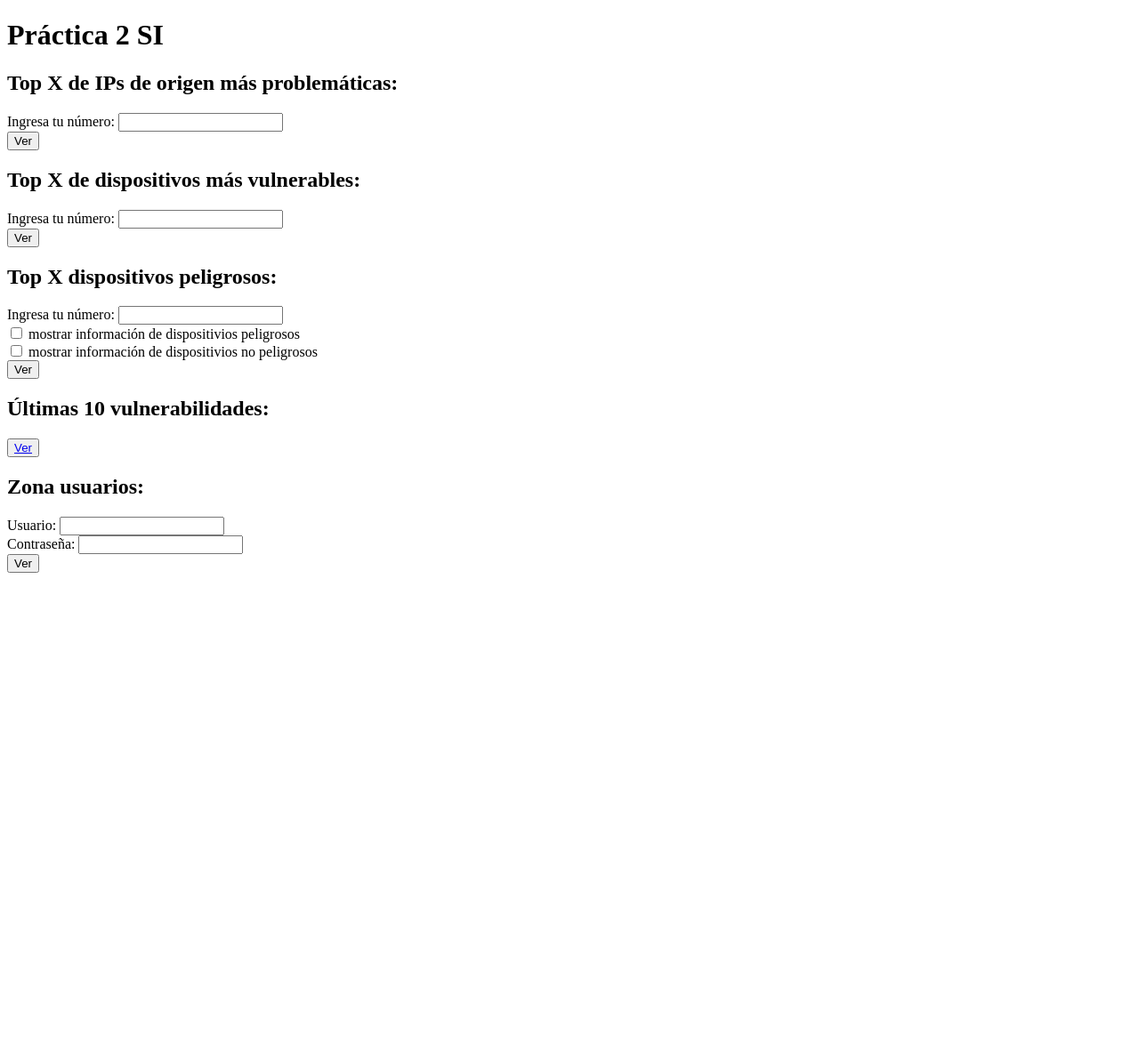
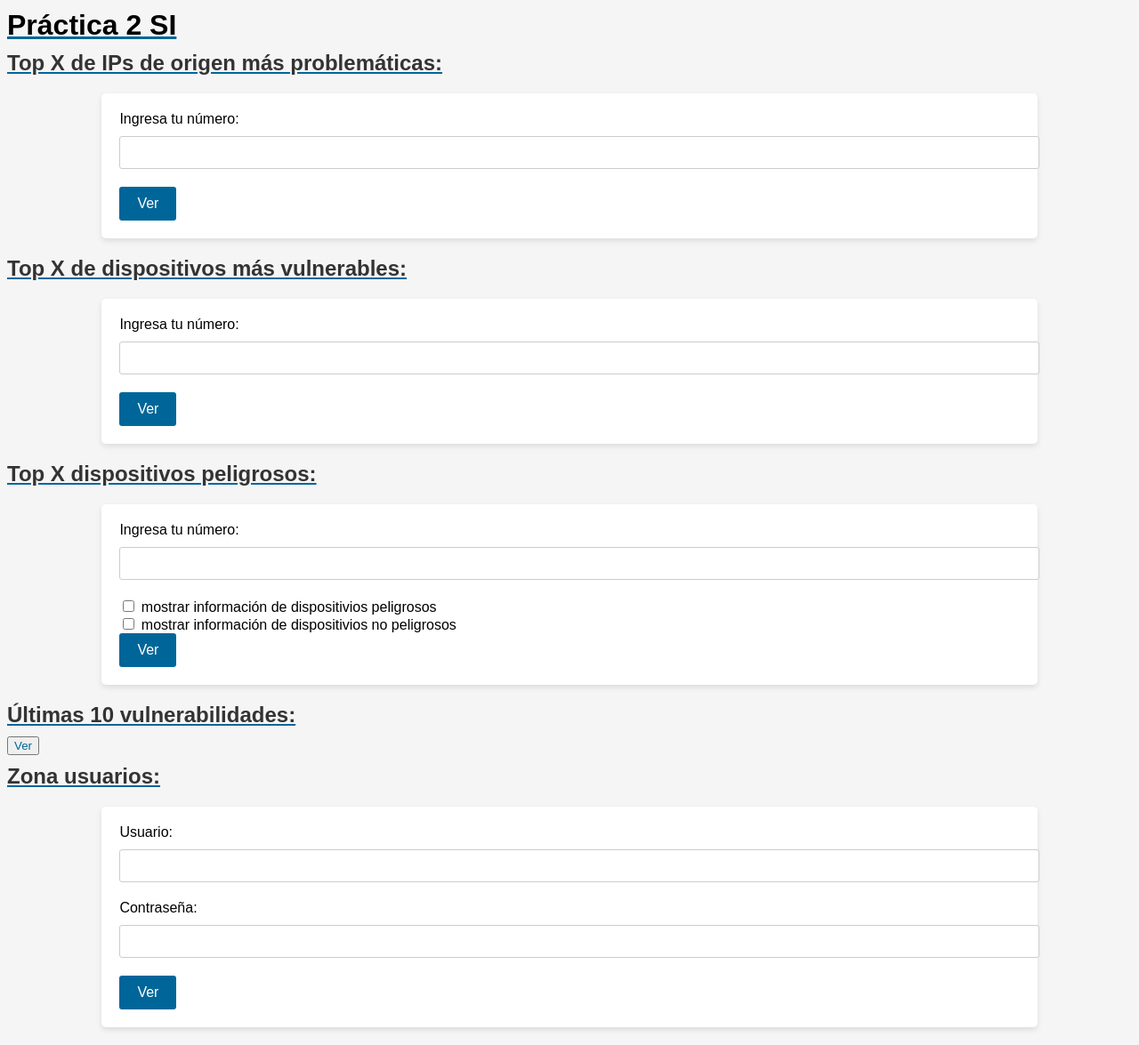
Before and after one commit to ByBraTaS/Practica2SI, a Flask app: page / in a window 1280 px wide. Shown: the whole page at 89% size. Before the commit the page ends 644 px from the top, so only its background shows below. Run offline with Flask 3, Linux system fonts and the light colour scheme; parts of the project's set-up code (start-up, migrations or seed data) failed here and were passed over.

Commit message:
cambios estilo html

```diff
--- a/main.py
+++ b/main.py
@@ -61,12 +61,15 @@ def flask():
             ips = 0
         cur.execute("SELECT origen, COUNT(*) as num_alertas FROM alerts WHERE prioridad = 1 GROUP BY origen ORDER BY num_alertas DESC LIMIT {}".format(ips))
         rows = cur.fetchall()
-        html = f'<h1>Top {ips} de IPs de origen más problemáticas:</h1>'
-        html += '<ul>'
+        html = f'<h1 style="color:#006699; text-align:center; font-size:30px; font-weight:bold;">Top {ips} de IPs de origen más problemáticas:</h1>'
+        html += '<ul style="list-style: none; margin: 0; padding: 0; border: 1px solid #ccc; border-radius: 5px;">'
+
         for row in rows:
-            html += f'<li>{row[0]} ({row[1]} alertas)</li>'
+            html += f'<li style="padding: 10px 0; border-bottom: 1px solid #ccc;">{row[0]} ({row[1]} servicios inseguros)</li>'
+
         html += '</ul>'
-        html += '<button> <a href="/"> Volver</a></button>'
+        html += '<button style="background-color: #006699; color: #fff; border: none; border-radius: 3px; padding: 10px 20px; font-size: 16px; cursor: pointer;"> <a href="/" style="color: #fff; text-decoration: none;">Volver</a></button>'
+
         con.commit()
         return html
 
@@ -82,12 +85,12 @@ def flask():
             devices = 0
         cur.execute("SELECT id,SUM(servicios_inseguros + vulnerabilidades_detectadas) as inseguros FROM devices GROUP BY id ORDER BY inseguros DESC LIMIT {}".format(devices))
         rows = cur.fetchall()
-        html = f'<h1>Top {devices} de dispositivos peligrosos:</h1>'
-        html += '<ul>'
+        html = f'<h1 style="color:#006699; text-align:center; font-size:30px; font-weight:bold;">Top {devices} de dispositivos peligrosos:</h1>'
+        html += '<ul style="list-style: none; margin: 0; padding: 0; border: 1px solid #ccc; border-radius: 5px;">'
         for row in rows:
-            html += f'<li>{row[0]} ({row[1]} servicios inseguros)</li>'
+            html += f'<li style="padding: 10px 0; border-bottom: 1px solid #ccc;">{row[0]} ({row[1]} servicios inseguros)</li>'
         html += '</ul>'
-        html += '<button> <a href="/"> Volver</a></button>'
+        html += '<button style="background-color: #006699; color: #ffffff; border: none; border-radius: 3px; padding: 10px 20px; font-size: 16px; cursor: pointer;"> <a href="/"> Volver</a></button>'
         con.commit()
         return html
 
@@ -104,31 +107,31 @@ def flask():
 
         cur.execute("SELECT id, ip, responsable_id, ROUND(CAST(servicios_inseguros AS FLOAT) / servicios * 100, 2) as div FROM devices WHERE servicios > 0 and div > 33 GROUP BY id ORDER BY div DESC LIMIT {}".format(devices))
         rows = cur.fetchall()
-        html = f'<h1>Top {devices} de dispositivos más peligrosos:</h1>'
-        html += '<ul>'
+        html = f'<h1 style="color:#006699; text-align:center; font-size:30px; font-weight:bold;">Top {devices} de dispositivos más peligrosos:</h1>'
+        html += '<ul style="list-style: none; margin: 0; padding: 0; border: 1px solid #ccc; border-radius: 5px;">'
         for row in rows:
-            html += f'<li>{row[0]}/ IP: {row[1]}/ RESPONSABLE: {row[2]}/ ({row[3]}% servicios inseguros)</li>'
+            html += f'<li style="padding: 10px 0; border-bottom: 1px solid #ccc;">ID:  {row[0]}/ IP: {row[1]} / RESPONSABLE: {row[2]} / ({row[3]}% servicios inseguros)</li>'
         html += '</ul>'
 
         if 'dangerCheck' in fl.request.form and fl.request.form['dangerCheck'].strip():
             cur.execute("SELECT id, ip, responsable_id, ROUND(CAST(servicios_inseguros AS FLOAT) / servicios * 100, 2) as div FROM devices WHERE servicios > 0 and div > 33 GROUP BY id ORDER BY div DESC")
             rows = cur.fetchall()
-            html += f'<h2>Información de dispositivos peligrosos:</h2>'
-            html += '<ul>'
+            html += f'<h2 style="color:#006699; text-align:center; font-size:30px; font-weight:bold;">Información de dispositivos peligrosos:</h2>'
+            html += '<ul style="list-style: none; margin: 0; padding: 0; border: 1px solid #ccc; border-radius: 5px;">'
             for row in rows:
-                html += f'<li>{row[0]}/ IP: {row[1]}/ RESPONSABLE: {row[2]}/ ({row[3]}% servicios inseguros)</li>'
+                html += f'<li style="padding: 10px 0; border-bottom: 1px solid #ccc;">ID:  {row[0]}/ IP: {row[1]}/ RESPONSABLE: {row[2]} / ({row[3]}% servicios inseguros)</li>'
             html += '</ul>'
 
         if 'noDangerCheck' in fl.request.form and fl.request.form['noDangerCheck'].strip():
             cur.execute("SELECT id, ip, responsable_id, ROUND(CAST(servicios_inseguros AS FLOAT) / servicios * 100, 2) as div FROM devices WHERE div <= 33 OR div IS NULL GROUP BY id ORDER BY div DESC")
             rows = cur.fetchall()
-            html += f'<h2>Información de dispositivos no peligrosos:</h2>'
-            html += '<ul>'
+            html += f'<h2 style="color:#006699; text-align:center; font-size:30px; font-weight:bold;">Información de dispositivos no peligrosos:</h2>'
+            html += '<ul style="list-style: none; margin: 0; padding: 0; border: 1px solid #ccc; border-radius: 5px;">'
             for row in rows:
-                html += f'<li>{row[0]}/ IP: {row[1]}/ RESPONSABLE: {row[2]}/ ({row[3]}% servicios inseguros)</li>'
+                html += f'<li style="padding: 10px 0; border-bottom: 1px solid #ccc;">ID:  {row[0]} / IP: {row[1]} / RESPONSABLE: {row[2]} / ({row[3]}% servicios inseguros)</li>'
             html += '</ul>'
 
-        html += '<button> <a href="/"> Volver</a></button>'
+        html += '<button style="background-color: #006699; color: #ffffff; border: none; border-radius: 3px; padding: 10px 20px; font-size: 16px; cursor: pointer;"> <a href="/"> Volver</a></button>'
         con.commit()
         return html
 
@@ -137,13 +140,26 @@ def flask():
         url = "https://cve.circl.lu/api/last"
         response = requests.get(url)
         data = response.json()[:10]
-        html = f'<h1>Últimas 10 vulnerabilidades</h1>'
-        html += '<ul>'
+        html = '<h1 style="color:#006699; text-align:center; font-size:30px; font-weight:bold;">Últimas 10 vulnerabilidades</h1>'
+        html += '<table border="2" cellpadding="10">'
+        html += '<tr><th>Modified</th><th>Published</th><th>Id</th><th>Summary</th></tr>'
         for row in data:
-            html += f'<li>Modified:{row["Modified"]},Published:{row["Published"]},Id:{row["id"]}</li>'
-        html += '</ul>'
-        html += '<button> <a href="/"> Volver</a></button>'
+            html += f'<tr><td>{row["Modified"]}</td><td>{row["Published"]}</td><td>{row["id"]}</td><td>{row["summary"]}</td></tr>'
+        html += '</table>'
+        html += '<button style="background-color: #006699; color: #ffffff; border: none; border-radius: 3px; padding: 10px 20px; font-size: 16px; cursor: pointer;"> <a href="/"> Volver</a></button>'
         return html
+
+    # def last10cve():
+    #     url = "https://cve.circl.lu/api/last"
+    #     response = requests.get(url)
+    #     data = response.json()[:10]
+    #     html = f'<h1 >Últimas 10 vulnerabilidades</h1>'
+    #     html += '<ul>'
+    #     for row in data:
+    #         html += f'<li>Modified:{row["Modified"]}, Published:{row["Published"]}, Id:{row["id"]}</li>'
+    #     html += '</ul>'
+    #     html += '<button> <a href="/"> Volver</a></button>'
+    #     return html
 
     @app.route('/login', methods=['POST'])
     def login():
@@ -168,21 +184,21 @@ def flask():
         if check == hashed_input_password:
             cur.execute("SELECT * FROM devices WHERE id='{}'".format(user))
             rows = cur.fetchall()
-            html += '<ul>'
+            html += '<ul style="list-style: none; padding: 0; margin: 0;">'
             for row in rows:
                 html += f'''
-                            <li>Usuario: {row[0]}</li><br>
-                            <li>Ip: {row[1]}</li><br>
-                            <li>Localización: {row[2]}</li><br>
-                            <li>Responsable: {row[3]}</li><br>
-                            <li>Número de puertos abiertos: {row[5]}</li><br>
-                            <li>Puertos abiertos: {row[4]}</li><br>
-                            <li>Número de servicios: {row[6]}</li><br>
-                            <li>Número de servicios inseguros: {row[7]}</li><br>
-                            <li>Número de vulnerabilidades: {row[8]}</li><br>
+                            <li style="padding: 10px 0; border-bottom: 1px solid #ccc;">Usuario: {row[0]}</li><br>
+                            <li style="padding: 10px 0; border-bottom: 1px solid #ccc;">Ip: {row[1]}</li><br>
+                            <li style="padding: 10px 0; border-bottom: 1px solid #ccc;">Localización: {row[2]}</li><br>
+                            <li style="padding: 10px 0; border-bottom: 1px solid #ccc;">Responsable: {row[3]}</li><br>
+                            <li style="padding: 10px 0; border-bottom: 1px solid #ccc;">Número de puertos abiertos: {row[5]}</li><br>
+                            <li style="padding: 10px 0; border-bottom: 1px solid #ccc;">Puertos abiertos: {row[4]}</li><br>
+                            <li style="padding: 10px 0; border-bottom: 1px solid #ccc;">Número de servicios: {row[6]}</li><br>
+                            <li style="padding: 10px 0; border-bottom: 1px solid #ccc;">Número de servicios inseguros: {row[7]}</li><br>
+                            <li style="padding: 10px 0; border-bottom: 1px solid #ccc;">Número de vulnerabilidades: {row[8]}</li><br>
                         '''
             html += '</ul>'
-            html += '<button> <a href="/"> Volver</a></button>'
+            html += '<button style="background-color: #006699; color: #fff; border: none; border-radius: 3px; padding: 10px 20px; font-size: 16px; cursor: pointer;"> <a href="/" style="color: #fff; text-decoration: none;"> <a href="/"> Volver</a></button>'
             con.commit()
             return html
         else:
--- /dev/null
+++ b/static/mainPage.css
@@ -0,0 +1,73 @@
+body {
+  font-family: Arial, sans-serif;
+  background-color: #f5f5f5;
+}
+
+h1 {*
+  color: #333;
+  margin: 10px 0;
+  text-decoration: underline;
+  text-decoration-color: #006699;
+}
+
+h2 {
+  font-size: 24px;
+  color: #333;
+  margin: 10px 0;
+  text-decoration: underline;
+  text-decoration-color: #006699;
+}
+
+
+form {
+  width: 80%;
+  margin: 20px auto;
+  background-color: #fff;
+  border-radius: 5px;
+  padding: 20px;
+  box-shadow: 0 3px 6px rgba(0,0,0,0.1);
+}
+
+label {
+  display: block;
+  margin-bottom: 10px;
+}
+
+input[type="number"],
+input[type="text"],
+input[type="password"] {
+  padding: 10px;
+  border: 1px solid #ccc;
+  border-radius: 3px;
+  width: 100%;
+  margin-bottom: 20px;
+}
+
+button[type="submit"] {
+  background-color: #006699;
+  color: #fff;
+  border: none;
+  border-radius: 3px;
+  padding: 10px 20px;
+  font-size: 16px;
+  cursor: pointer;
+}
+
+a {
+  color: #006699;
+  text-decoration: none;
+}
+
+a:hover {
+  text-decoration: underline;
+}
+
+ul {
+  list-style: none;
+  margin: 0;
+  padding: 0;
+}
+
+li {
+  margin-bottom: 10px;
+}
--- a/templates/Index.html
+++ b/templates/Index.html
@@ -3,6 +3,8 @@
 <head>
     <meta charset="UTF-8">
     <title>Title</title>
+    <link rel="stylesheet" type="text/css" href="{{ url_for('static', filename='mainPage.css') }}">
+
 </head>
 <body>
 <h1>Práctica 2 SI</h1>
@@ -29,6 +31,7 @@
             <h2>Últimas 10 vulnerabilidades:</h2>
             <button> <a href="/last10cve"> Ver</a></button><br>
 
+
             </form>
             <h2>Zona usuarios:</h2>
             <form action="login" method="POST">
```
